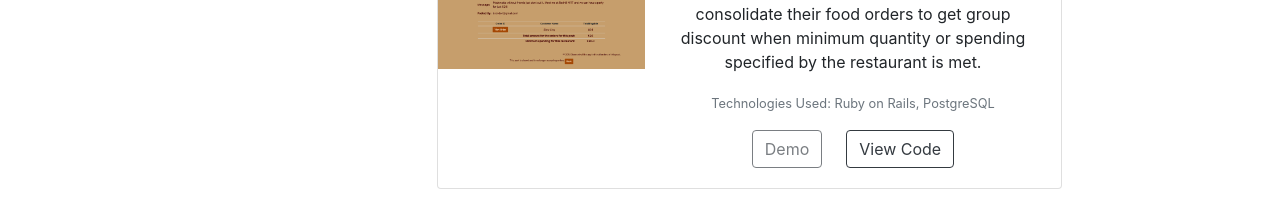
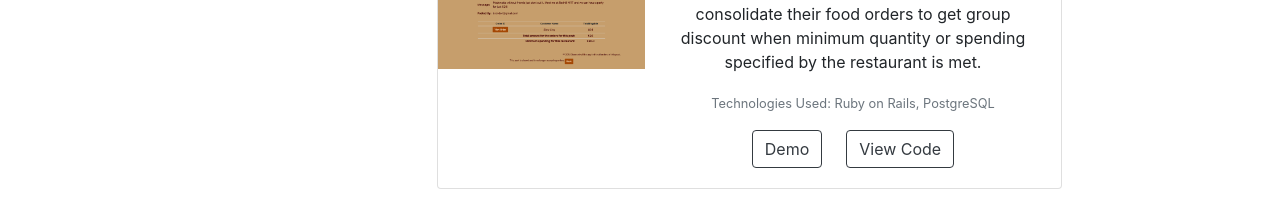
Before and after one commit to sltan-tansiewling/portfolio-react, a React (Create React App) app: page / in a window 1280 px wide. Shown: the part 1420-1623 px from the top of the page. Built offline with nearby package versions, Linux system fonts and the light colour scheme.

Commit message:
Updated demo link for project 3

```diff
--- a/src/components/Portfolio.js
+++ b/src/components/Portfolio.js
@@ -71,8 +71,8 @@ class Portfolio extends React.Component {
                                             <p className="card-text">A social network platform to allow users to consolidate their food orders to get group discount when minimum quantity or spending specified by the restaurant is met.</p>
                                             <p className="card-text"><small className="text-muted">Technologies Used: Ruby on Rails, PostgreSQL</small></p>
 
-                                            <a href="https://github.com/tansiewling-hotmail/mq" target="_blank">
-                                                <button type="button" className="btn btn-outline-dark btnViewPortfolio mr-4 disabled">Demo</button>
+                                            <a href="https://minimum-quantity.herokuapp.com/" target="_blank">
+                                                <button type="button" className="btn btn-outline-dark btnViewPortfolio mr-4">Demo</button>
                                             </a>
 
                                             <a href="https://github.com/tansiewling-hotmail/mq" target="_blank">
```
